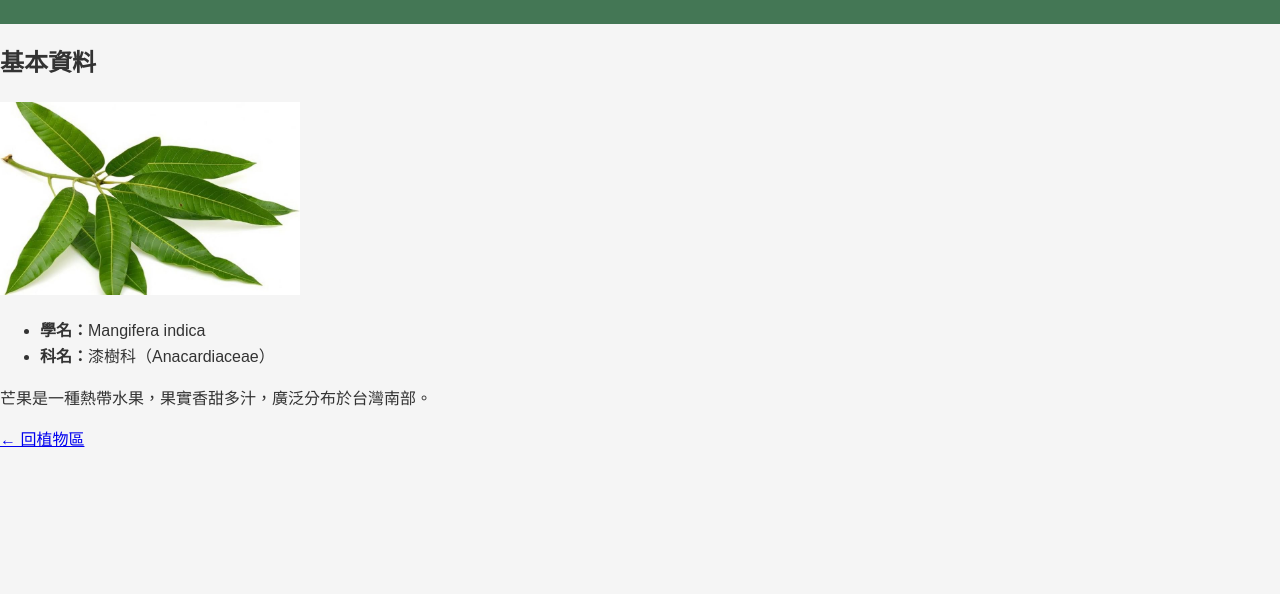
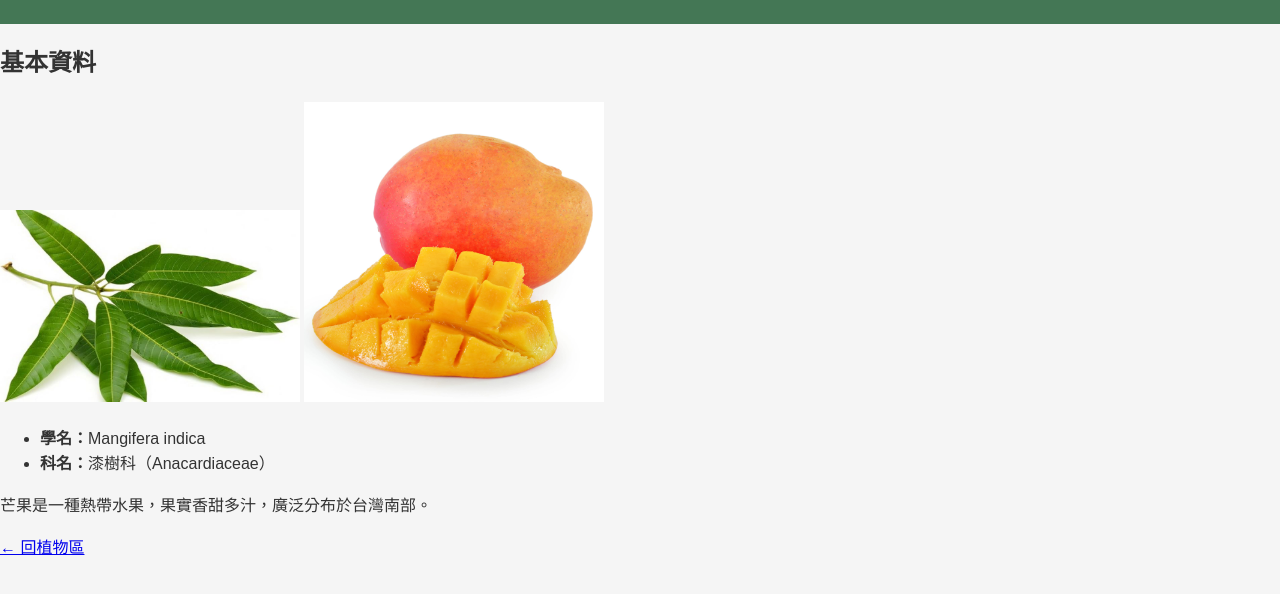
Before and after one commit to bang-jj/bang-jj.github.io, a plain HTML site: page plants/mango.html in a window 1280 px wide. Shown: the part 102-696 px from the top of the page. Drawn offline with Linux system fonts and the light colour scheme.

Commit message:
Update mango.html

```diff
--- a/plants/mango.html
+++ b/plants/mango.html
@@ -13,7 +13,8 @@
        <main>
            <section>
                <h2>基本資料</h2>
-              <img src="../images/mango.jpg.jpg" alt="芒果圖片" width="300">
+              <img src="../images/mango.jpg.jpg" alt="葉片圖" width="300">
+              <img src="../images/mango.jpg" alt="果實圖" width="300">
                <ul>
                    <li><strong>學名：</strong>Mangifera indica</li>
                    <li><strong>科名：</strong>漆樹科（Anacardiaceae）</li>
```
